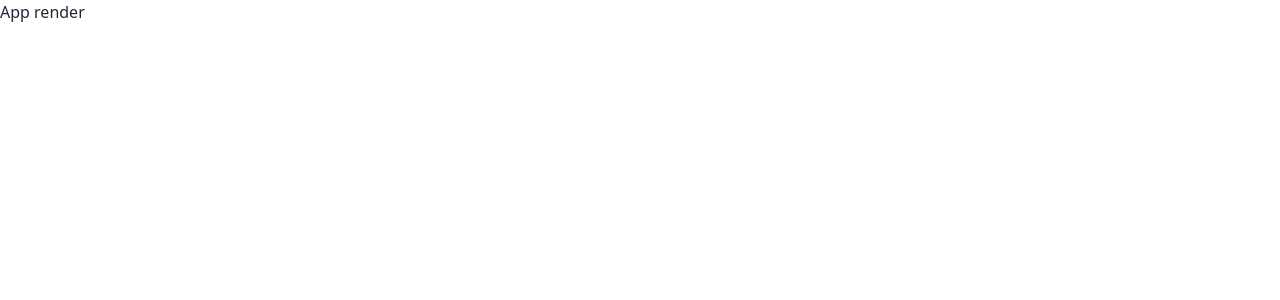
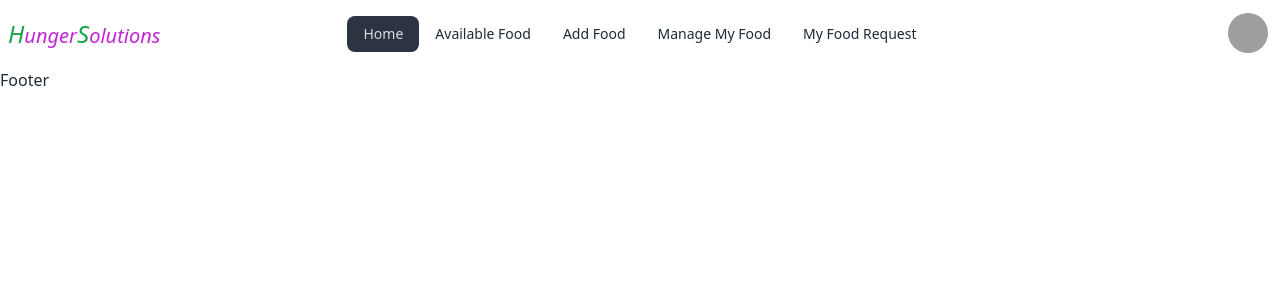
Before and after one commit to ahshobuj1/hunger-solutions-client, a React (Vite) app: page / in a window 1280 px wide. Shown: the top 300 px of the page. Built offline with nearby package versions, Linux system fonts and the light colour scheme; grey boxes are pictures that could not be loaded.

Commit message:
created basic route setup with navbar style

```diff
--- a/src/App.jsx
+++ b/src/App.jsx
@@ -1,5 +1,15 @@
+import {Outlet} from 'react-router-dom';
+import Navbar from './pages/Shared/Navbar/Navbar';
+import Footer from './pages/Shared/Footer/Footer';
+
 const App = () => {
-    return <div>App render</div>;
+    return (
+        <div className="max-w-7xl mx-auto">
+            <Navbar />
+            <Outlet />
+            <Footer />
+        </div>
+    );
 };
 
 export default App;
--- /dev/null
+++ b/src/pages/Home/Home.jsx
@@ -0,0 +1,5 @@
+const Home = () => {
+    return <section></section>;
+};
+
+export default Home;
--- a/src/pages/Shared/Navbar.jsx
+++ /dev/null
@@ -1,5 +0,0 @@
-const Navbar = () => {
-    return <div>Navbar</div>;
-};
-
-export default Navbar;
--- /dev/null
+++ b/src/pages/Shared/Navbar/Navbar.jsx
@@ -0,0 +1,105 @@
+import {Link, NavLink} from 'react-router-dom';
+
+const Navbar = () => {
+    const navLinks = (
+        <>
+            <li>
+                <NavLink to="/">Home</NavLink>
+            </li>
+            <li>
+                <NavLink to="/available">Available Food</NavLink>
+            </li>
+            <li>
+                <NavLink to="/add">Add Food</NavLink>
+            </li>
+            <li>
+                <NavLink to="/manage">Manage My Food</NavLink>
+            </li>
+            <li>
+                <NavLink to="/request">My Food Request</NavLink>
+            </li>
+        </>
+    );
+
+    return (
+        <section>
+            <div className="navbar bg-base-100">
+                <div className="navbar-start">
+                    <div className="dropdown">
+                        <div
+                            tabIndex={0}
+                            role="button"
+                            className="btn btn-ghost lg:hidden">
+                            <svg
+                                xmlns="http://www.w3.org/2000/svg"
+                                className="h-5 w-5"
+                                fill="none"
+                                viewBox="0 0 24 24"
+                                stroke="currentColor">
+                                <path
+                                    strokeLinecap="round"
+                                    strokeLinejoin="round"
+                                    strokeWidth="2"
+                                    d="M4 6h16M4 12h8m-8 6h16"
+                                />
+                            </svg>
+                        </div>
+                        <ul
+                            tabIndex={0}
+                            className="menu menu-sm dropdown-content bg-base-100 rounded-box z-[1] mt-3 w-52 p-2 shadow">
+                            {navLinks}
+                        </ul>
+                    </div>
+                    <Link to="/">
+                        <a className=" text-xl italic font-medium text-fuchsia-600 ">
+                            <span className="text-2xl text-bold text-green-600 ">
+                                H
+                            </span>
+                            unger
+                            <span className="text-2xl text-bold text-green-600 ">
+                                S
+                            </span>
+                            olutions
+                        </a>
+                    </Link>
+                </div>
+                <div className="navbar-center hidden lg:flex">
+                    <ul className="menu menu-horizontal px-1">{navLinks}</ul>
+                </div>
+                <div className="navbar-end">
+                    <div className="dropdown dropdown-end">
+                        <div
+                            tabIndex={0}
+                            role="button"
+                            className="btn btn-ghost btn-circle avatar">
+                            <div className="w-10 rounded-full">
+                                <img
+                                    alt="Tailwind CSS Navbar component"
+                                    src="https://img.daisyui.com/images/stock/photo-1534528741775-53994a69daeb.webp"
+                                />
+                            </div>
+                        </div>
+                        <ul
+                            tabIndex={0}
+                            className="menu menu-sm dropdown-content bg-base-100 rounded-box z-[1] mt-3 w-52 p-2 shadow">
+                            <li>
+                                <a className="justify-between">
+                                    Profile
+                                    <span className="badge">New</span>
+                                </a>
+                            </li>
+                            <li>
+                                <a>Settings</a>
+                            </li>
+                            <li>
+                                <a>Logout</a>
+                            </li>
+                        </ul>
+                    </div>
+                </div>
+            </div>
+        </section>
+    );
+};
+
+export default Navbar;
```
Also changed, not shown: src/routes/Routes.jsx (+7 -0 lines).
